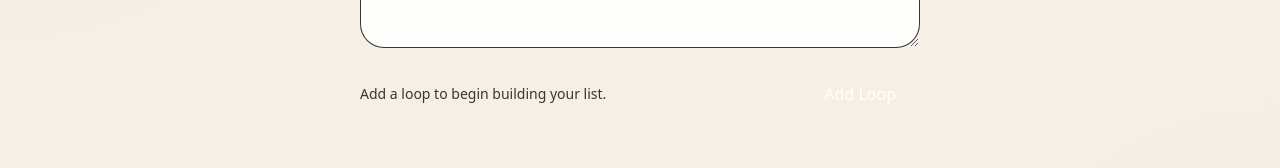
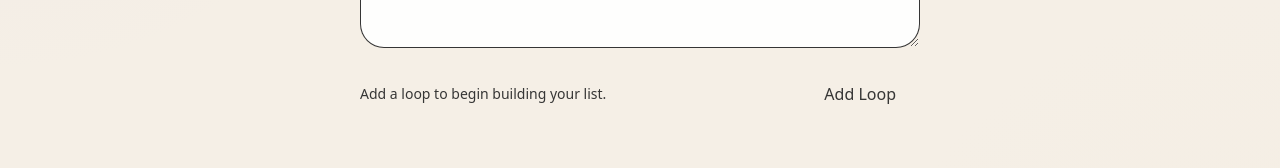
Before and after one commit to RouterGeeks/loopr, a React (Vite) app: page / in a window 1280 px wide. Shown: the part 351-519 px from the top of the page. Built offline with nearby package versions, Linux system fonts and the light colour scheme.

Commit message:
Fix Add Loop button visual state - clear enabled/disabled distinction

```diff
--- a/src/pages/Home.tsx
+++ b/src/pages/Home.tsx
@@ -89,7 +89,7 @@ const Home: FC = () => {
               type="button"
               onClick={addLoop}
               disabled={draft.trim().length === 0}
-              className="inline-flex items-center justify-center rounded-full bg-lavender px-6 py-3 text-sm font-semibold text-white transition duration-200 disabled:cursor-not-allowed disabled:bg-lavender-soft/70"
+              className="inline-flex items-center justify-center rounded-full px-6 py-3 text-sm font-semibold transition duration-200 enabled:bg-lavender enabled:text-white enabled:shadow-soft enabled:hover:bg-lavender-dark disabled:bg-lavender-soft/50 disabled:text-charcoal/50 disabled:cursor-not-allowed"
             >
               Add Loop
             </button>
```
